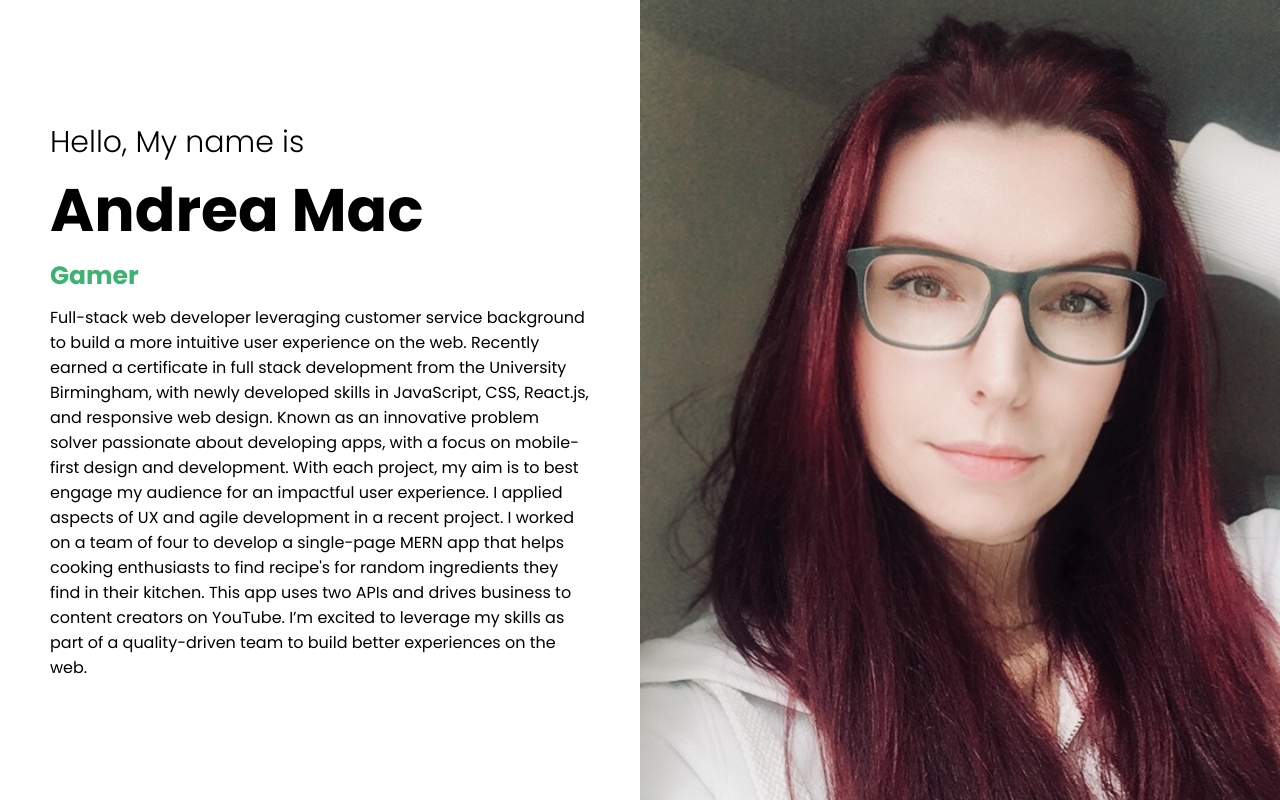
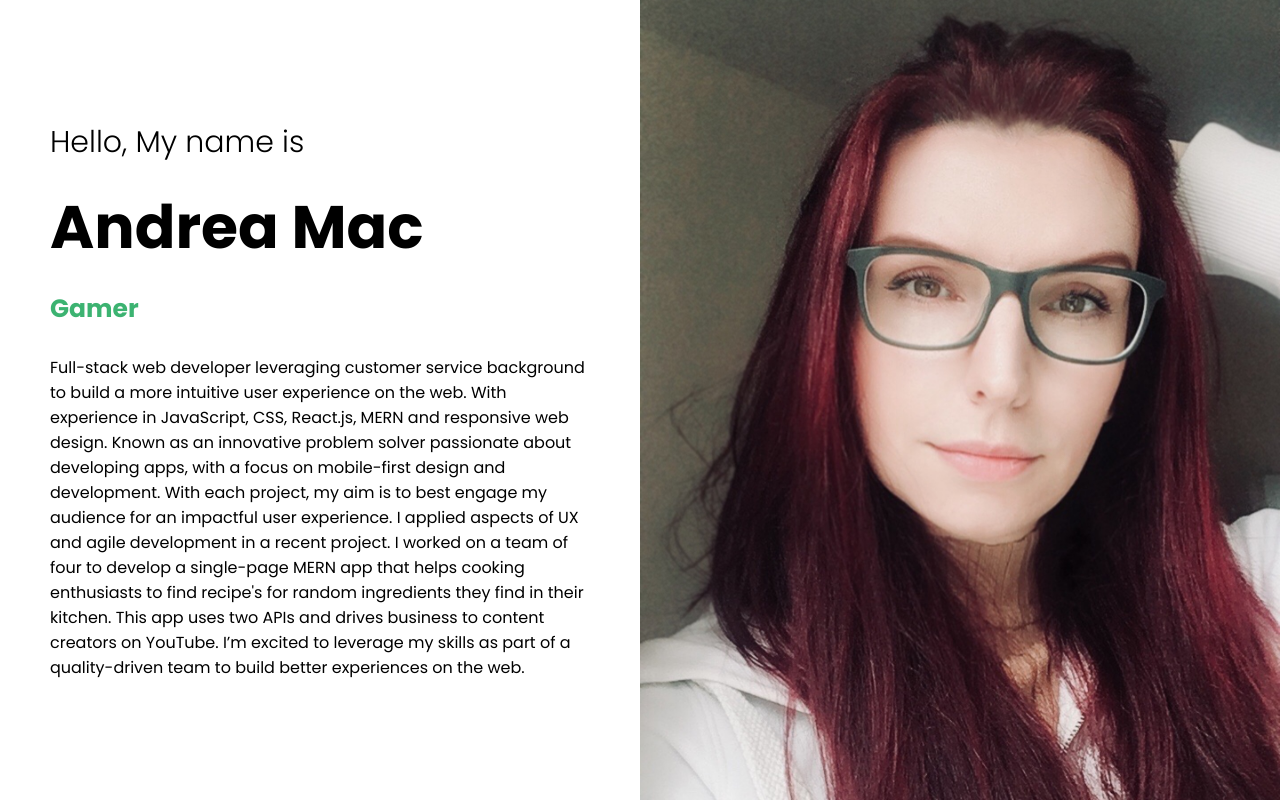
Before and after one commit to Invogue01/andrea_mac_portfolio, a React (Create React App) app: page / in a window 1280 px wide. Built offline with nearby package versions, Linux system fonts and the light colour scheme; a web font is replaced by a local one.

Commit message:
added description about me and Picture

```diff
--- a/src/components/intro/Intro.jsx
+++ b/src/components/intro/Intro.jsx
@@ -16,7 +16,7 @@ const intro = () => {
           </div>
         </div>
         <div className="i-description">
-        Full-stack web developer leveraging customer service background to build a more intuitive user experience on the web. Recently earned a certificate in full stack development from the University Birmingham, with newly developed skills in JavaScript, CSS, React.js, and responsive web design. Known as an innovative problem solver passionate about developing apps, with a focus on mobile-first design and development. With each project, my aim is to best engage my audience for an impactful user experience. I applied aspects of UX and agile development in a recent project. I worked on a team of four to develop a single-page MERN app that helps cooking enthusiasts to find recipe's for random ingredients they find in their kitchen. This app uses two APIs and drives business to content creators on YouTube. I’m excited to leverage my skills as part of a quality-driven team to build better experiences on the web.
+        Full-stack web developer leveraging customer service background to build a more intuitive user experience on the web. With experience in JavaScript, CSS, React.js, MERN and responsive web design. Known as an innovative problem solver passionate about developing apps, with a focus on mobile-first design and development. With each project, my aim is to best engage my audience for an impactful user experience. I applied aspects of UX and agile development in a recent project. I worked on a team of four to develop a single-page MERN app that helps cooking enthusiasts to find recipe's for random ingredients they find in their kitchen. This app uses two APIs and drives business to content creators on YouTube. I’m excited to leverage my skills as part of a quality-driven team to build better experiences on the web.
         </div>
       </div>
       </div>
```
